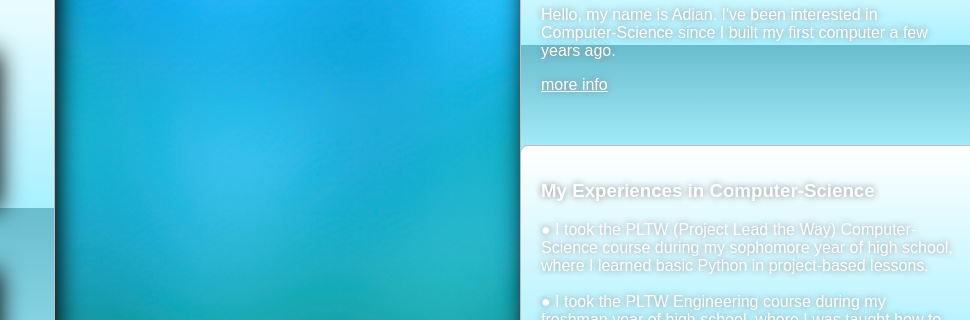
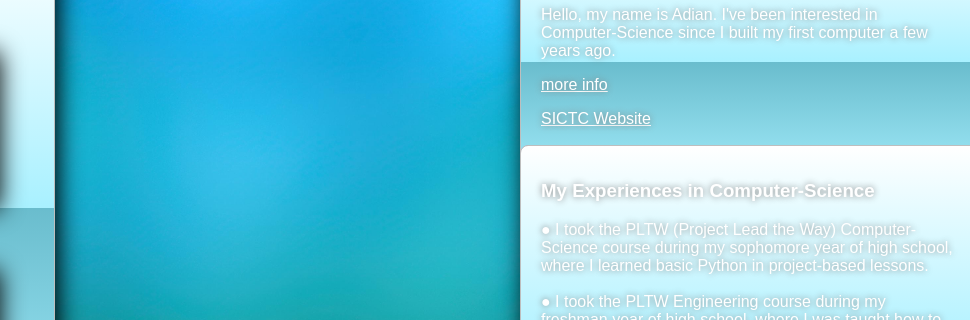
Before and after one commit to SmallGraphics/SICTCPortfolio, a plain HTML site: page index.html in a window 1280 px wide. Shown: the part 144-464 px from the top of the page, 310-1280 px from the left. Drawn offline with Linux system fonts and the light colour scheme.

Commit message:
Final changes

```diff
--- a/index.html
+++ b/index.html
@@ -2,6 +2,7 @@
 <html>
     <title>Adian Hooper's Portfolio</title>
     <header>
+        <link rel="icon" type="image/x-icon" href="./images/programming.png">
         <link rel="stylesheet" href="./style.css">
         <a href="./index.html"><button class="home">Home</button></a>
         <center>
@@ -23,6 +24,7 @@
             <p>
                 Hello, my name is Adian. I've been interested in Computer-Science since I built my first computer a few years ago.
             </p><a href=".\info.html"><p>more info</p></a>
+        </p><a href="https://sictc.evscschools.com/"><p>SICTC Website</p></a>
         </div>
         <div class="experiences">
             <h3>My Experiences in Computer-Science</h3>
```
